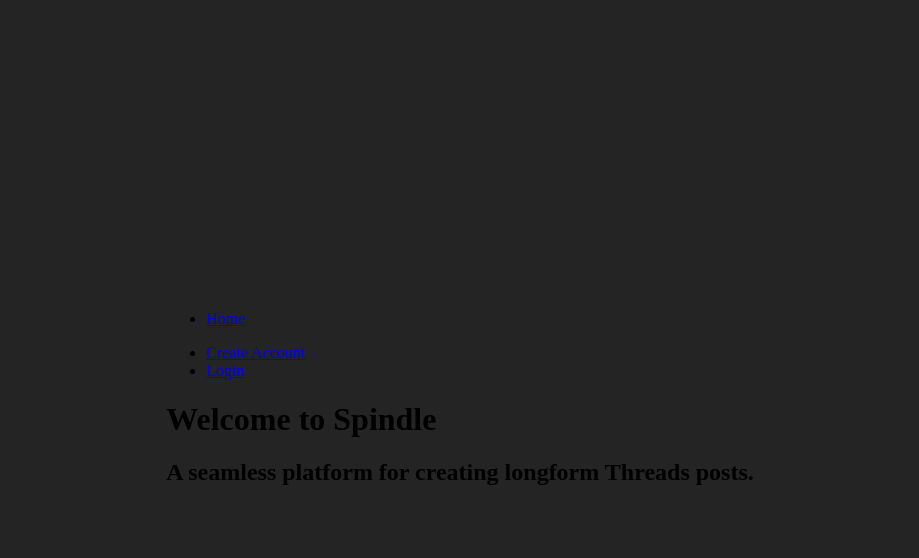
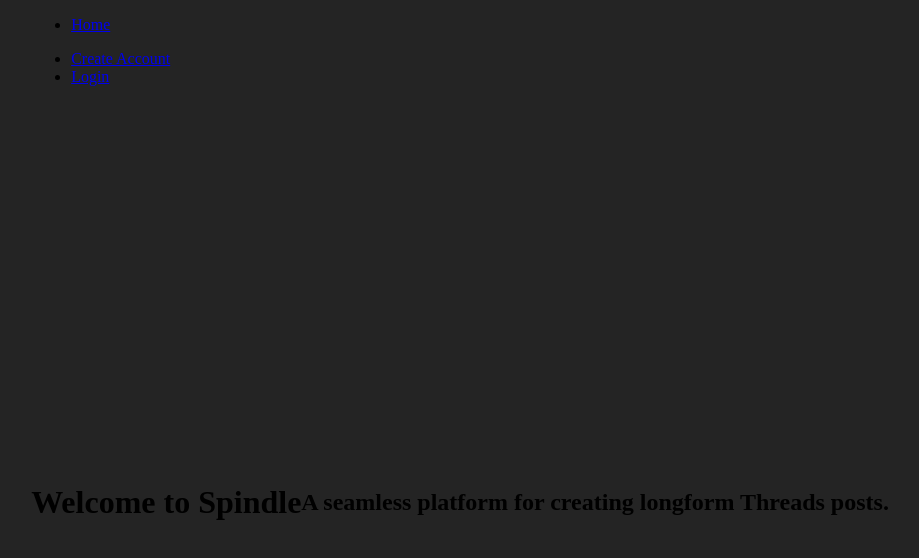
Before and after one commit to 1ShoukR/Spindle, a React (Vite) app: page / in a window 1280 px wide. Shown: the top 558 px of the page, without its empty margins (180-1099 px from the left). Built offline with nearby package versions, Linux system fonts and the light colour scheme; the HTML template or start-up script is replaced by a standard one.

Commit message:
imported css file

```diff
--- a/src/components/Home.jsx
+++ b/src/components/Home.jsx
@@ -1,8 +1,9 @@
 import React from 'react'
+import '../css/home.css'
 
 const Home = () => {
   return (
-		<div>
+		<div className='homepage-container'>
 			<div>
 				<h1>Welcome to Spindle</h1>
 			</div>
```
